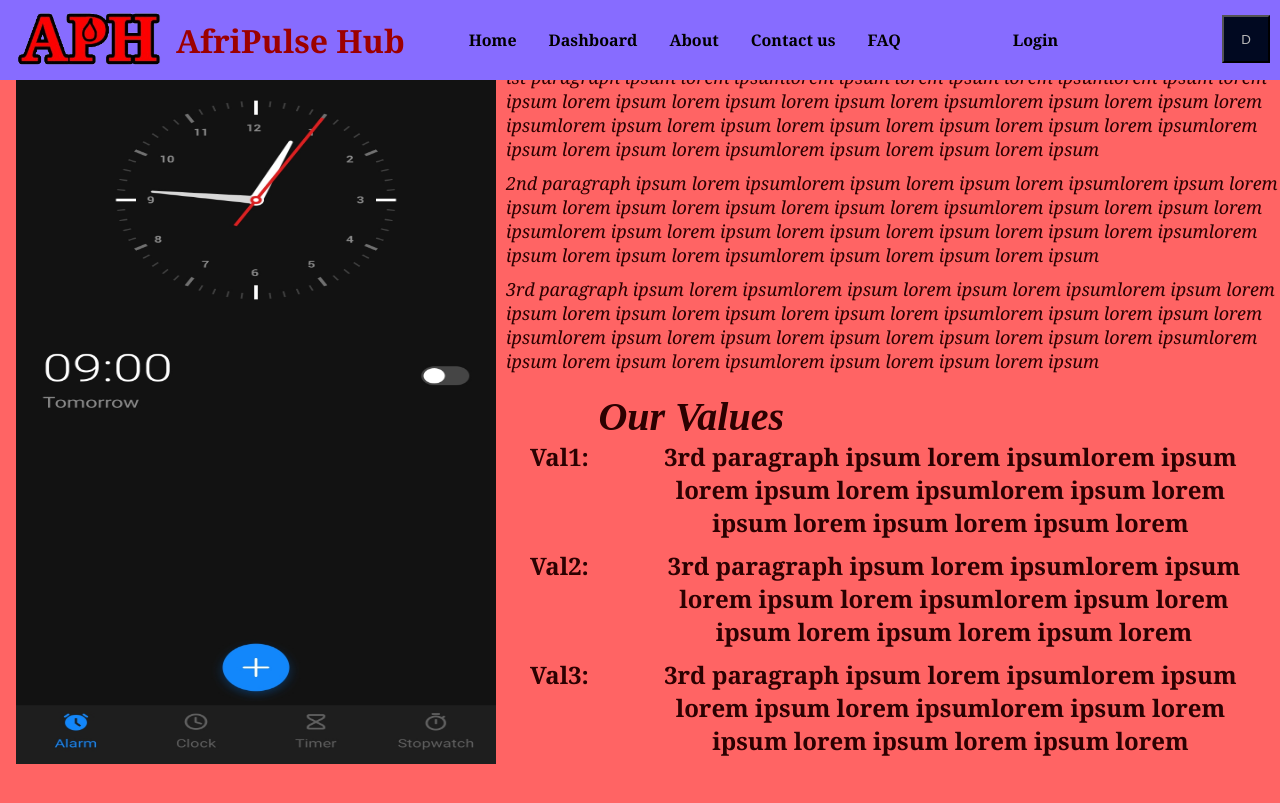
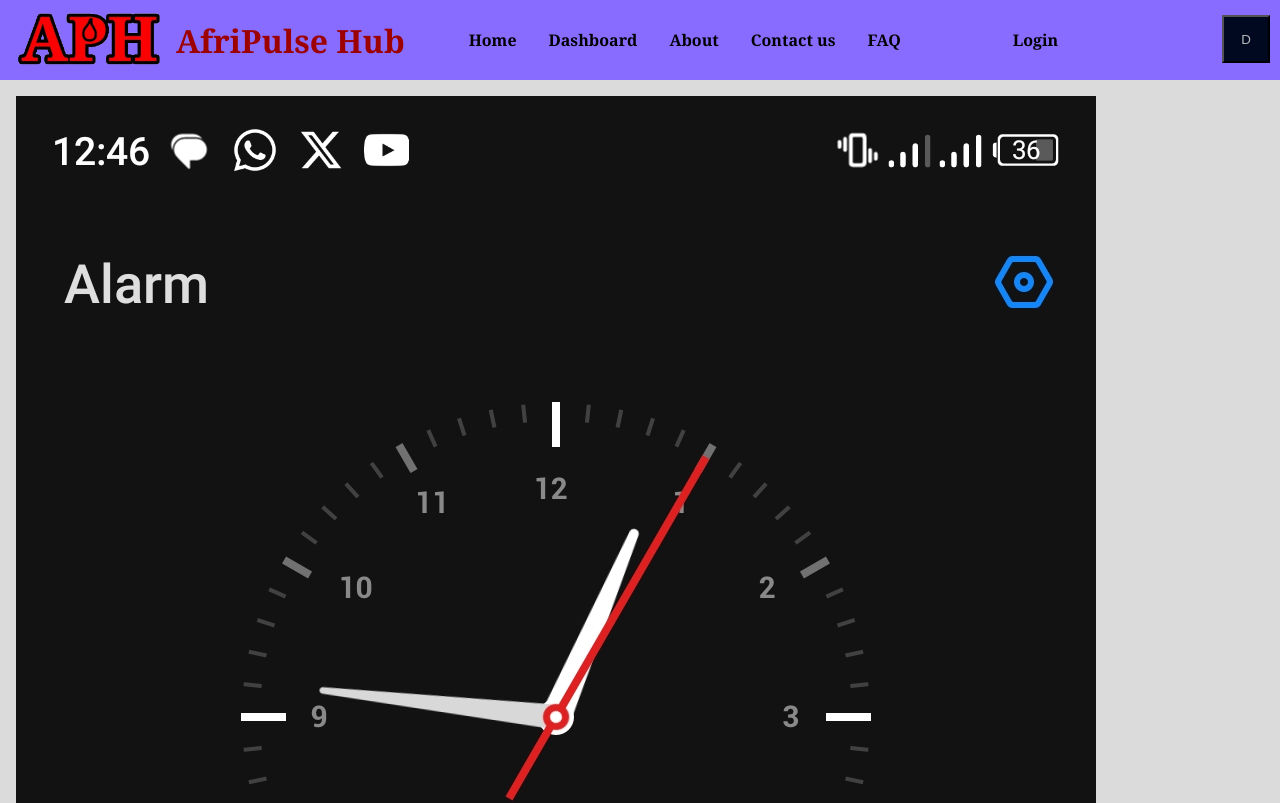
Before and after one commit to Amiele2006/afripulsehub, a React (Create React App) app in the folder frontend/: page /about in a window 1280 px wide. Shown: the top 803 px of the page. Built offline with nearby package versions, Linux system fonts and the light colour scheme.

Commit message:
Update About.css

```diff
--- a/frontend/src/Stylesheets/About.css
+++ b/frontend/src/Stylesheets/About.css
@@ -1,6 +1,5 @@
 .About{
-    background-color: rgb(255, 100, 100);
-    height: 80vmin;
+  background-color: #dbdbdb;
     flex-grow: 1;
     padding: 1rem;
     min-height: 100vh;
@@ -54,67 +53,47 @@
     height: 9vmin;
     pointer-events: none;
   }
-  .images{
-    height: 95vh;
-    width: 60vh;
-    pointer-events: none;
-    float: left;
-    margin-right: 10px;
-  }
 
-  .sideimage{
-    margin-top: -15px;
-  }
 
   .textbox{
-    text-align: right;
+    text-align: left;
+    margin-top: -8em;
   }
 
   .story{
     font-family:'Times New Roman', Times, serif;
     margin-right: 6em;
-    margin-top: -0.2em;
+    margin-top:0.2em;
+    margin-bottom: 20px;
     font-size:4em;
-    font-style: italic;
     color:#2c0101
   }
 
   .para1{
-    font-family:Georgia, 'Times New Roman', Times, serif;
-    margin-right: -1em;
+    font-family:'Times New Roman', Times, serif;
     margin-bottom: 10px;
     text-align: left;
-    font-size: 18px;
-    font-style: italic;
+    font-size: 25px;
     color:#2c0101;
   }
 
   .para2{
-    font-family:Georgia, 'Times New Roman', Times, serif;
-    margin-right: -1em;
+    font-family:'Times New Roman', Times, serif;
     margin-bottom: 10px;
+    margin-top: 10px;
     text-align: left;
-    font-size: 18px;
-    font-style: italic;
+    font-size: 25px;
     color:#2c0101;
   }
 
-  .para3{
-    font-family:Georgia, 'Times New Roman', Times, serif;
-    margin-right: -1em;
-    text-align: left;
-    font-size: 18px;
-    font-style: italic;
-    color:#2c0101;
-  }
 
   .hours{
     font-family:'Times New Roman', Times, serif;
     font-size: 2.5em;
     margin-right: 12em;
-    margin-top: 0.5em;
-    font-style: italic;
+    margin-top:0.95em;
     color:#2c0101;
+    margin-bottom: 20px;
   }
 
   .day1{
@@ -126,80 +105,74 @@
   .day11{
     font-family: Cambria, Cochin, Georgia, Times, 'Times New Roman', serif;
     color:#2c0101;
-
+    font-size: 23px;
+    margin-left: 70px;
   }
   .day2{
     font-family: Cambria, Cochin, Georgia, Times, 'Times New Roman', serif;
     color:#2c0101;
-    margin-left: 0.3em;
+    font-size: 23px;
+    margin-left: 0px;
   }
   .day3{
     font-family: Cambria, Cochin, Georgia, Times, 'Times New Roman', serif;
     color:#2c0101;
-    margin-left: 0em;
+    font-size: 23px;
+    margin-left: -10px;
   }
 
   .dstory{
     font-family:'Times New Roman', Times, serif;
     margin-right: 6em;
-    margin-top: -0.2em;
+    margin-top: 0.2em;
+    margin-bottom: 20px;
     font-size:4em;
-    font-style: italic;
     color:#b8b8b8
   }
 
   .dpara1{
-    font-family:Georgia, 'Times New Roman', Times, serif;
-    margin-right: -1em;
+    font-family:'Times New Roman', Times, serif;
     margin-bottom: 10px;
     text-align: left;
-    font-size: 18px;
-    font-style: italic;
+    font-size: 25px;
     color:#b8b8b8;
   }
 
   .dpara2{
-    font-family:Georgia, 'Times New Roman', Times, serif;
-    margin-right: -1em;
+    font-family:'Times New Roman', Times, serif;
     margin-bottom: 10px;
     text-align: left;
-    font-size: 18px;
-    font-style: italic;
+    font-size: 25px;
     color:#b8b8b8;
   }
 
-  .dpara3{
-    font-family:Georgia, 'Times New Roman', Times, serif;
-    margin-right: -1em;
-    text-align: left;
-    font-size: 18px;
-    font-style: italic;
-    color:#b8b8b8;
-  }
 
   .dhours{
     font-family:'Times New Roman', Times, serif;
     font-size: 2.5em;
     margin-right: 9em;
-    margin-top: 0.5em;
-    font-style: italic;
+    margin-top: 0.9em;
     color:#b8b8b8;
+    margin-bottom: 20px;
   }
 
   .dday1{
     font-family: Cambria, Cochin, Georgia, Times, 'Times New Roman', serif;
     margin-right: 2em;
-    margin-left: 16em;
+    margin-left: 1em;
     color:#b8b8b8;
   }
   .dday11{
     font-family: Cambria, Cochin, Georgia, Times, 'Times New Roman', serif;
-    color:#b8b8b8
+    color:#b8b8b8;
+    font-size: 23px;
+    margin-left: 70px;
   }
   .dday2{
     font-family: Cambria, Cochin, Georgia, Times, 'Times New Roman', serif;
     color:#b8b8b8;
-    margin-left: 0.3em;
+    font-size: 23px;
+    margin-left: 0px;
   }
   .dday3{
     font-family: Cambria, Cochin, Georgia, Times, 'Times New Roman', serif;
@@ -224,7 +197,7 @@
 
   .sameline{
     display: flex;
-    text-align: center;
+    text-align: left;
     margin-bottom: 10px;
   }
 
@@ -233,7 +206,6 @@
     margin-right: 9.6em;
     margin-top: 1em;
     font-size: 2.5em;
-    font-style: italic;
     color:#2c0101
   }
   .dclientelle{
@@ -241,13 +213,11 @@
     margin-right: 9.6em;
     margin-top: 1em;
     font-size: 2.5em;
-    font-style: italic;
     color:#b8b8b8
   }
 
   .logolist{
     font-family: Cambria, Cochin, Georgia, Times, 'Times New Roman', serif;
-    margin-right: 0em;
   }
 
   @media screen and (max-width:992px) {
```
